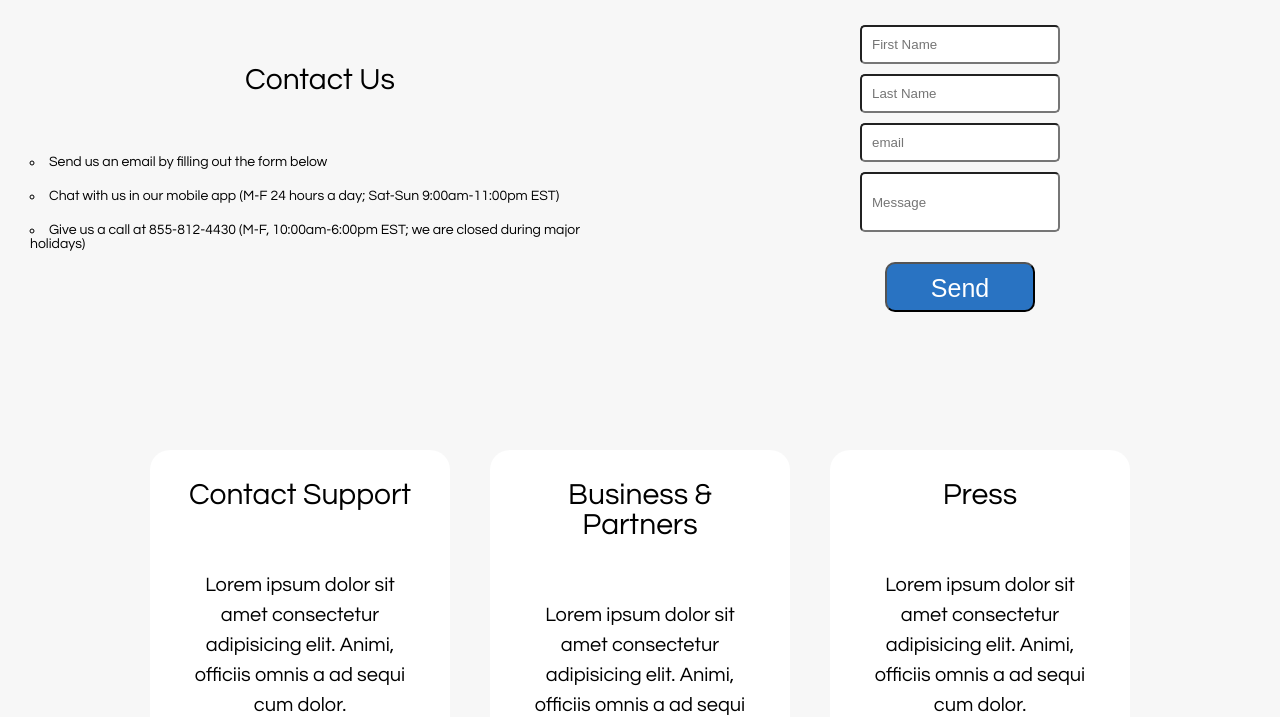
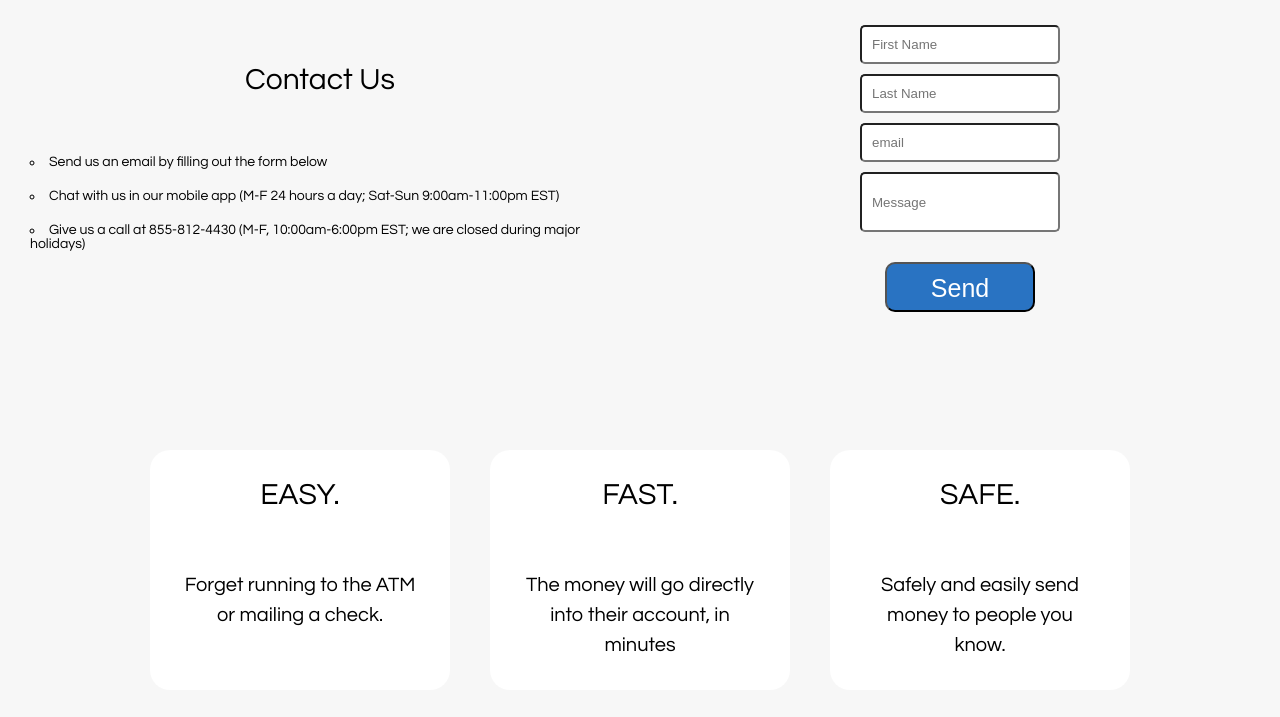
Before and after one commit to split-the-bills/BuildWeek-UserInterface-fritzgt, a plain HTML site: page contact.html in a window 1280 px wide. Shown: the part 85-802 px from the top of the page. Drawn offline with Linux system fonts and the light colour scheme.

Commit message:
Finished adding content

```diff
--- a/contact.html
+++ b/contact.html
@@ -71,26 +71,23 @@
     <section class="content">
         <div class="contact-content">
 
-            <h1>Contact Support</h1>
+            <h1>EASY.</h1>
             <p>
-                Lorem ipsum dolor sit amet consectetur adipisicing elit.
-                Animi, officiis omnis a ad sequi cum dolor.
+                Forget running to the ATM or mailing a check.
             </p>
         </div>
         <div class="contact-content">
 
-            <h1>Business & Partners</h1>
+            <h1>FAST.</h1>
             <p>
-                Lorem ipsum dolor sit amet consectetur adipisicing elit.
-                Animi, officiis omnis a ad sequi cum dolor.
+                The money will go directly into their account, in minutes
             </p>
         </div>
         <div class="contact-content">
 
-            <h1>Press</h1>
+            <h1>SAFE.</h1>
             <p>
-                Lorem ipsum dolor sit amet consectetur adipisicing elit.
-                Animi, officiis omnis a ad sequi cum dolor.
+                Safely and easily send money to people you know.
             </p>
         </div>
     </section>
```
